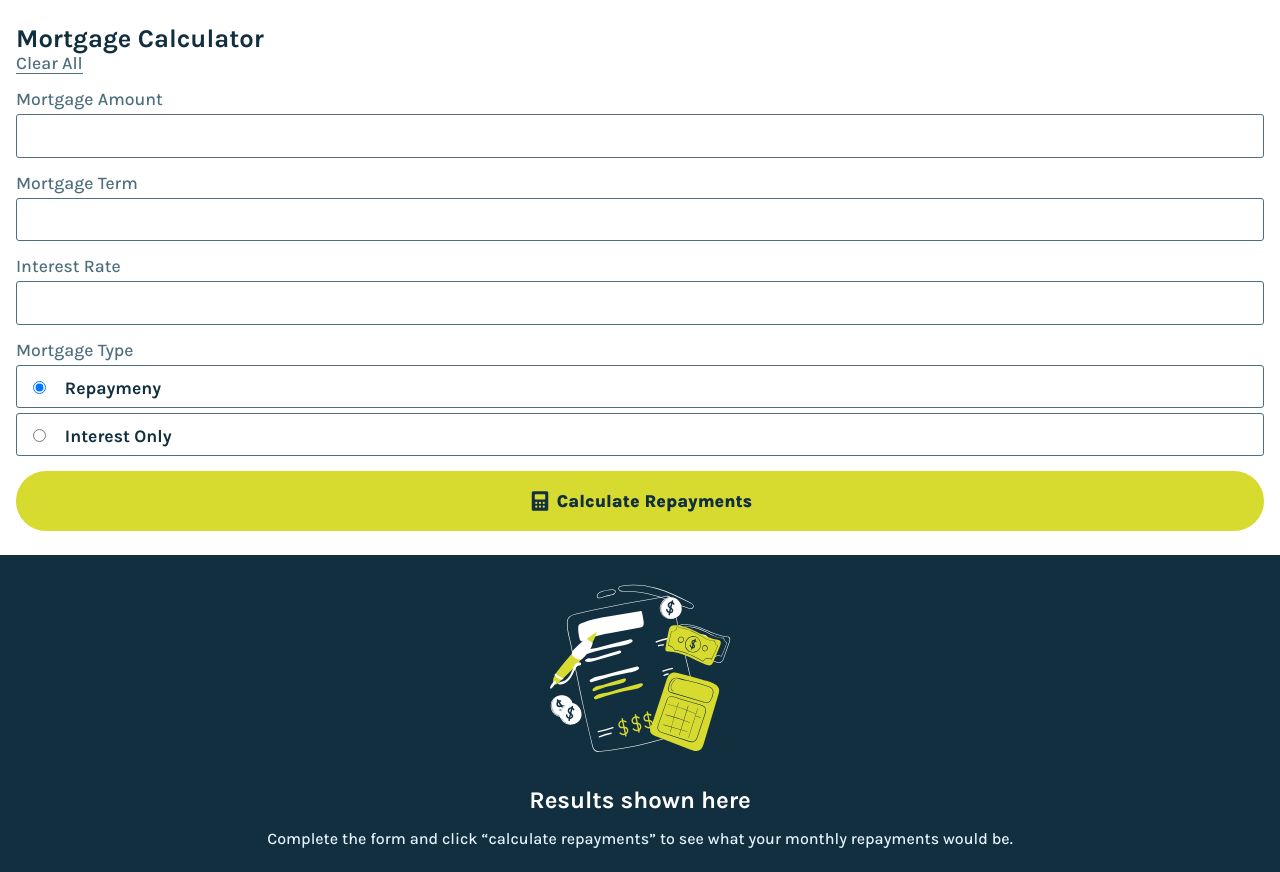
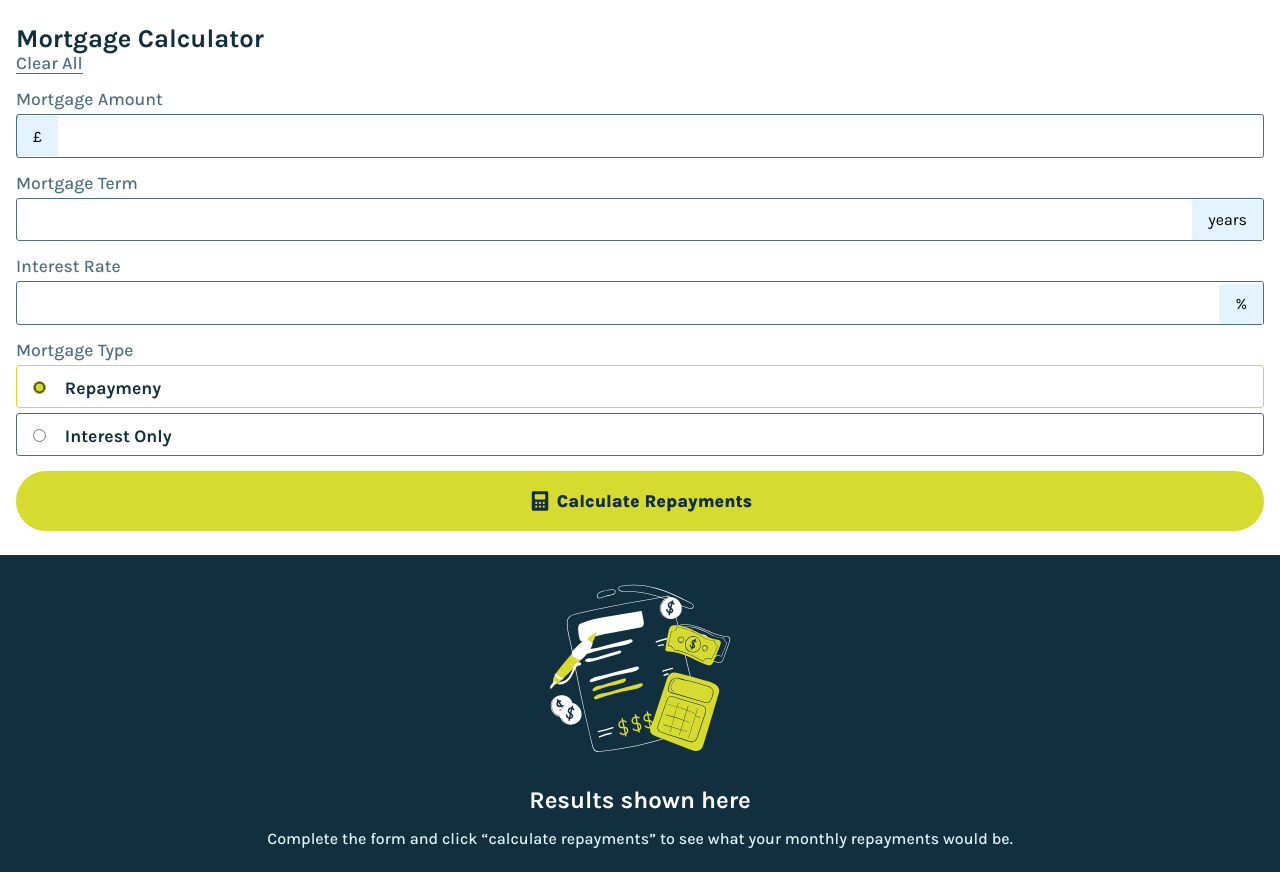
Before and after one commit to DynamesLuis/Mortgage-repayment-calculator-FM, a plain HTML site: page index.html in a window 1280 px wide. Drawn offline with Linux system fonts and the light colour scheme.

Commit message:
style: add icons to inputs

```diff
--- a/index.html
+++ b/index.html
@@ -23,16 +23,19 @@
         <form class="form">
           <div class="field-container">
             <label for="">Mortgage Amount</label>
-            <input type="number" id="mortgageAmount">
+            <input type="number" id="mortgageAmount" class="l">
+            <span class="input-icon">£</span>
           </div>
           <div>
             <div class="field-container">
               <label for="">Mortgage Term</label>
               <input type="number" id="mortgageTerm">
+              <span class="input-icon l">years</span>
             </div>
             <div class="field-container">
               <label for="">Interest Rate</label>
               <input type="number" id="interestRate" step="0.01">
+              <span class="input-icon l">%</span>
             </div>
           </div>
           <div>
@@ -47,7 +50,7 @@
             </div>
           </div>
           <button class="calculate-btn" type="submit">
-            <img src="./assets/images/icon-calculator.svg" alt="Calculator icon" >
+            <img src="./assets/images/icon-calculator.svg" alt="Calculator icon">
             Calculate Repayments
           </button>
         </form>
--- a/style.css
+++ b/style.css
@@ -1,7 +1,8 @@
 @import url('https://fonts.googleapis.com/css2?family=Karla:ital,wght@0,200..800;1,200..800&family=Plus+Jakarta+Sans:ital,wght@0,200..800;1,200..800&family=Roboto:ital,wght@0,100;0,300;0,400;0,500;0,700;0,900;1,100;1,300;1,400;1,500;1,700;1,900&display=swap');
+
 /*500 700*/
 :root {
-    --lime:hsl(61, 70%, 52%);
+    --lime: hsl(61, 70%, 52%);
     --red: hsl(4, 69%, 50%);
     --white: hsl(0, 0%, 100%);
     --slate-100: hsl(202, 86%, 94%);
@@ -9,7 +10,7 @@
     --slate-500: hsl(200, 26%, 54%);
     --slate-700: hsl(200, 24%, 40%);
     --slate-900: hsl(202, 55%, 16%);
-    --slate-results: hsl(201.82,52.38%,12.35%);
+    --slate-results: hsl(201.82, 52.38%, 12.35%);
     --p-font-size: 16px;
     --h1-font-size: 1.6em;
     --label-font-size: 1.1em;
@@ -51,6 +52,7 @@ main section {
 
 .field-container {
     margin-top: var(--margin-top-section);
+    position: relative;
 }
 
 .field-container input,
@@ -61,19 +63,69 @@ main section {
     border: 1px solid var(--slate-700);
     padding: .6em 1em;
     margin-top: var(--margin-top-element);
+
+    &:focus {
+        border-color: var(--lime);
+    }
+
+    &.l {
+        padding-left: 3.5em;
+    }
+}
+
+.field-container:has(input[type="radio"]:checked) {
+    border-color: var(--lime);
+}
+
+input[type='radio']:checked {
+    accent-color: var(--lime);
+
 }
 
 .field-container input[type="number"] {
- padding: 1em;
+    padding: 1em;
+}
+
+.field-container input:focus+span {
+    background-color: var(--lime);
+    border-left: 1px solid var(--lime);
+
+    &.l {
+        border-right: 1px solid var(--lime);
+    }
+}
+
+.input-icon {
+    display: flex;
+    justify-content: center;
+    align-items: center;
+    position: absolute;
+    padding: 0 1em;
+    height: 2.5em;
+    left: 0;
+    top: 1.7em;
+    border-top-left-radius: 3px;
+    border-bottom-left-radius: 3px;
+    border-left: 1px solid var(--slate-700);
+    background-color: var(--slate-100);
+    z-index: 2;
+
+    &.l {
+        right: 0;
+        left: auto;
+        border: 0;
+        border-right: 1px solid var(--slate-700);
+    }
 }
 
 .field-container label,
 .radio-section-label {
-   display: block;
-   color: var(--slate-700);
-   font-weight: 500;
-   font-size: var(--label-font-size);
+    display: block;
+    color: var(--slate-700);
+    font-weight: 500;
+    font-size: var(--label-font-size);
 }
+
 .radio-section-label {
     margin-top: var(--margin-top-section);
 }
```
